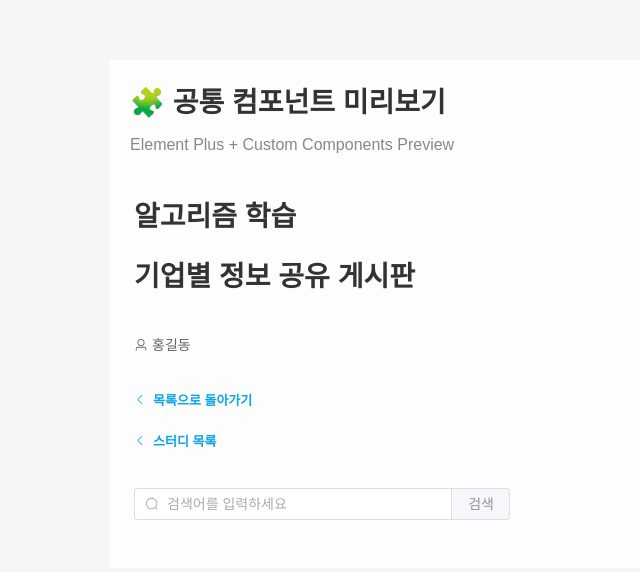
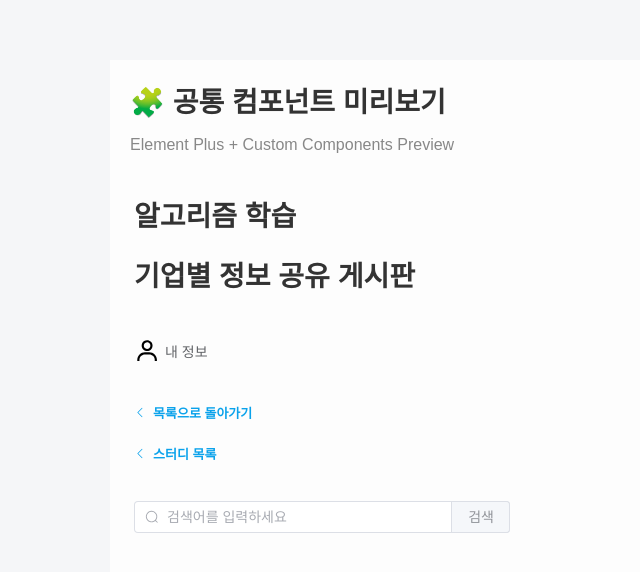
Before and after one commit to beyond-sw-camp/be19-3rd-ThreeGo-Algo, a Vue app: page /common-test in a window 1280 px wide. Shown: the top 572 px of the page, without its empty margins (30-670 px from the left). Built offline with nearby package versions, Linux system fonts and the light colour scheme.

Commit message:
fix: #2 -  MyProfileDropdown 아이콘->svg 파일로 교체

```diff
--- a/src/components/common/MyProfileDropdown.vue
+++ b/src/components/common/MyProfileDropdown.vue
@@ -1,26 +1,40 @@
 <template>
   <el-dropdown trigger="click" class="profile-dropdown">
     <span class="el-dropdown-link">
-      <el-icon><User /></el-icon>
-      <span class="ml-1">{{ userName || '내 정보' }}</span>
+      <img src="@/assets/icons/myicon.svg" alt="myinfo" class="my-information">
+      <span class="ml-1">내 정보</span>
     </span>
 
     <template #dropdown>
       <el-dropdown-menu class="dropdown-menu">
         <!-- 마이페이지 -->
-        <el-dropdown-item @click="handleMyPage">
-          <el-icon><User /></el-icon>
-          <span>{{ myPageText }}</span>
+        <el-dropdown-item @click="goMyPage">
+          <img src="@/assets/icons/myicon.svg" alt="mypage" class="mypage-icon">
+          <span>마이페이지</span>
         </el-dropdown-item>
 
         <!-- 로그아웃 -->
         <el-dropdown-item divided @click="openLogoutModal">
-          <el-icon><SwitchButton /></el-icon>
-          <span>{{ logoutText }}</span>
+          <img src="@/assets/icons/logout.svg" alt="logout" class="logout-icon" />
+          <span>로그아웃</span>
         </el-dropdown-item>
       </el-dropdown-menu>
     </template>
   </el-dropdown>
+
+  <!-- 로그아웃 다이얼로그 -->
+  <el-dialog
+    v-model="logoutDialog"
+    title="로그아웃 하시겠습니까?"
+    width="320px"
+  >
+    <span>정말 로그아웃하시겠습니까?</span>
+    <template #footer>
+      <el-button @click="logoutDialog = false">취소</el-button>
+      <el-button type="danger" @click="logout">확인</el-button>
+    </template>
+  </el-dialog>
+
 
   <!-- 로그아웃 팝업 -->
   <el-dialog
```
Also changed, not shown: src/assets/icons/logout.svg (added), src/assets/icons/myicon.svg (added).
